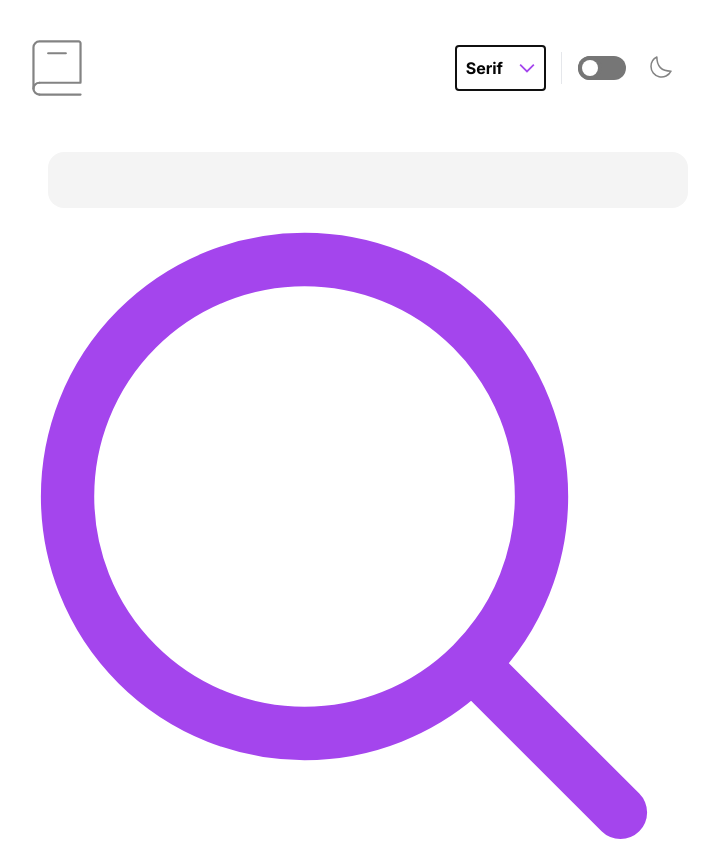
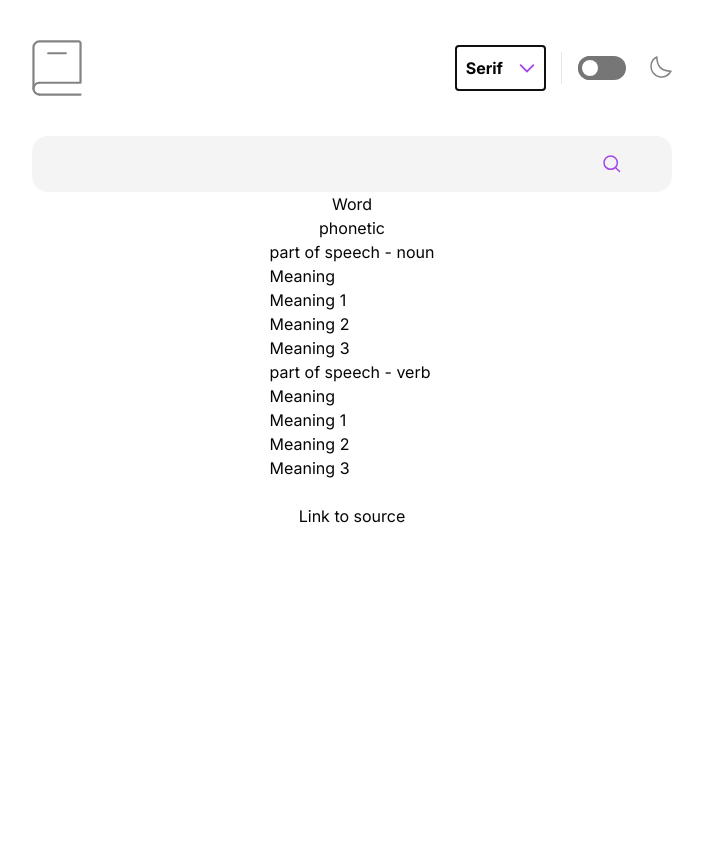
Before and after one commit to eMKa18/dictionary-web-app, a Next.js app: page / in a window 1280 px wide. Shown: the top 841 px of the page, without its empty margins (288-990 px from the left). After the commit the page ends 800 px from the top, so only its background shows below. Built offline with nearby package versions, Linux system fonts and the light colour scheme.

Commit message:
Styling input and icon  so that they overlap and icon is treated like a button

```diff
--- a/app/dictionary/Dictionary.tsx
+++ b/app/dictionary/Dictionary.tsx
@@ -1,8 +1,15 @@
 export const Dictionary = () => {
   return (
-    <div className="flex justify-center flex-col w-full">
-      <input className="w-full m-4 bg-input dark:bg-input-dark p-4 rounded-2xl"></input>
-      <img src="/images/icon-search.svg"></img>
+    <div className="flex justify-center items-center flex-col w-full">
+      <div className="relative w-full">
+        <input className="w-full bg-input dark:bg-input-dark p-4 rounded-2xl"></input>
+        <button
+          className="absolute inset-y-0 right-0 mr-10 flex items-center justify-center h-full w-10"
+          onClick={() => console.log("click!")}
+        >
+          <img src="/images/icon-search.svg"></img>
+        </button>
+      </div>
       <h1>Word {"   "}</h1>
       <h2>phonetic</h2>
       <ul>
```
